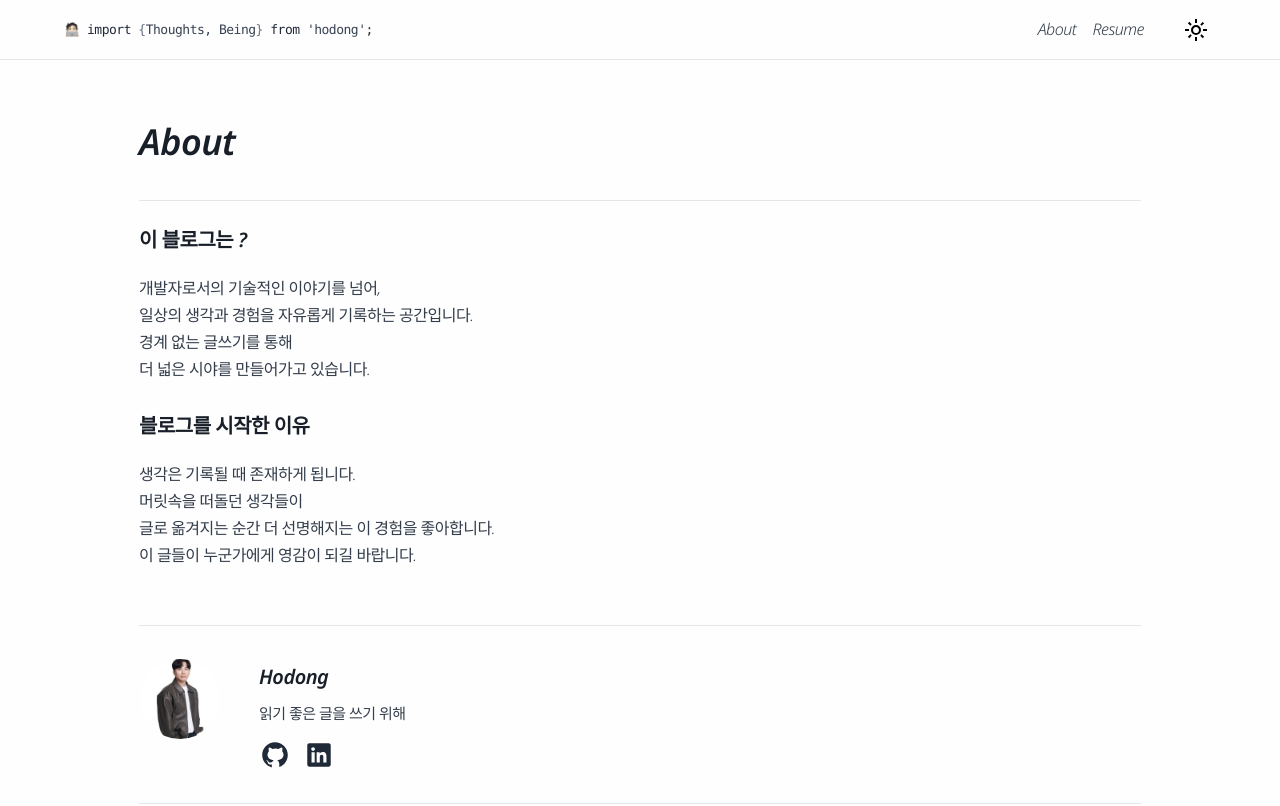
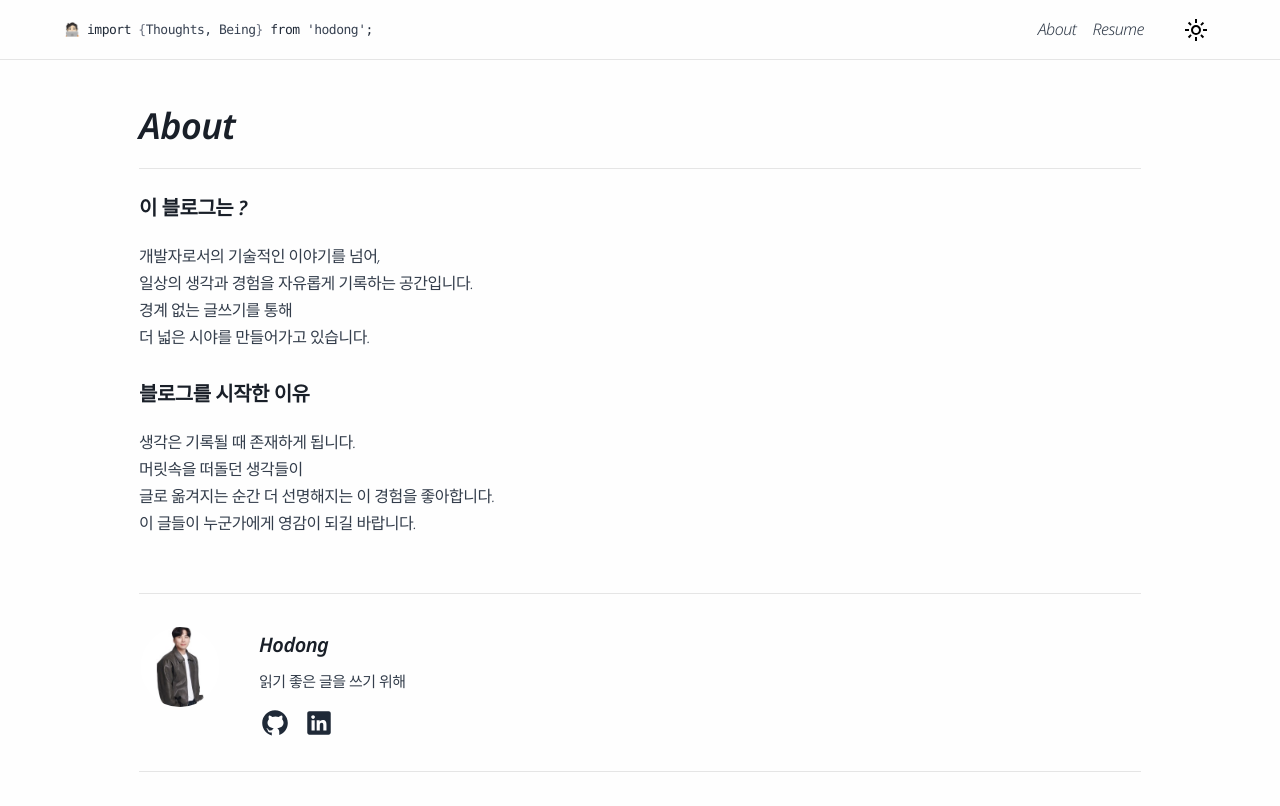
Before and after one commit to jeonghodong/blog, a Next.js app: page /about in a window 1280 px wide. Shown: the top 806 px of the page. Built offline with nearby package versions, Linux system fonts and the light colour scheme; a web font is replaced by a local one.

Commit message:
style: Adjust About page typography spacing

```diff
--- a/app/(route)/about/page.tsx
+++ b/app/(route)/about/page.tsx
@@ -25,7 +25,7 @@ const page = () => {
   return (
     <div className="h-[100%] w-[100%] p-[24px]">
       <div className="flex">
-        <Typography variant="headline.200" className="text-center my-[16px]">
+        <Typography variant="headline.200" className="text-center">
           About
         </Typography>
       </div>
```
